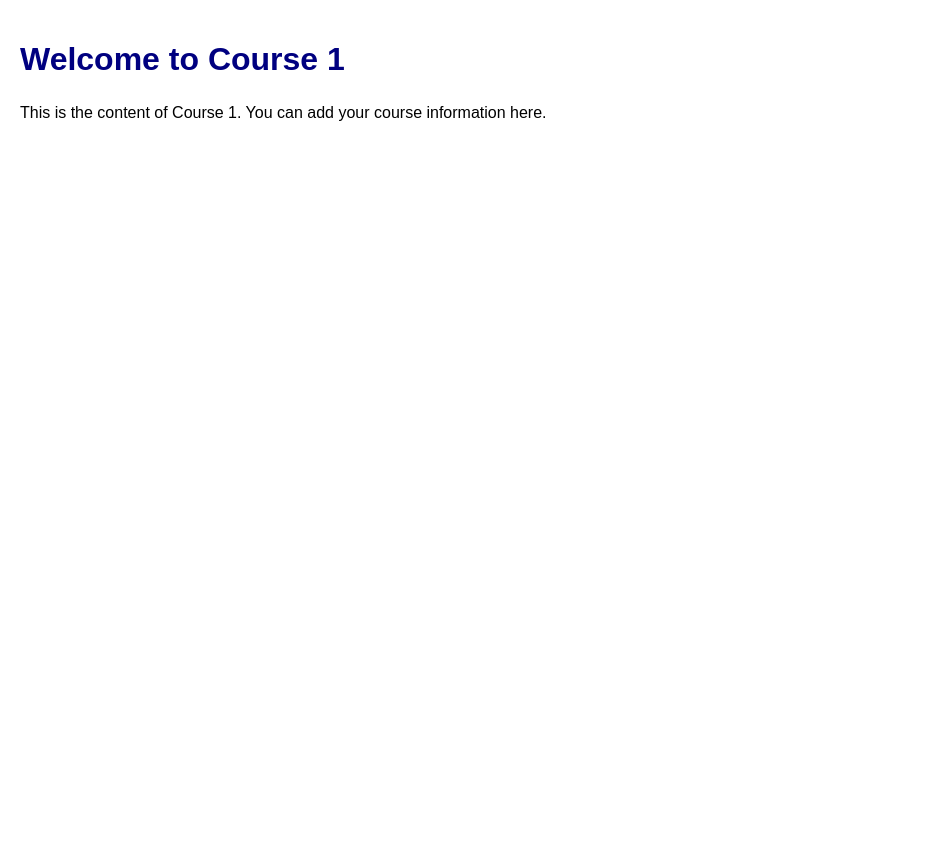
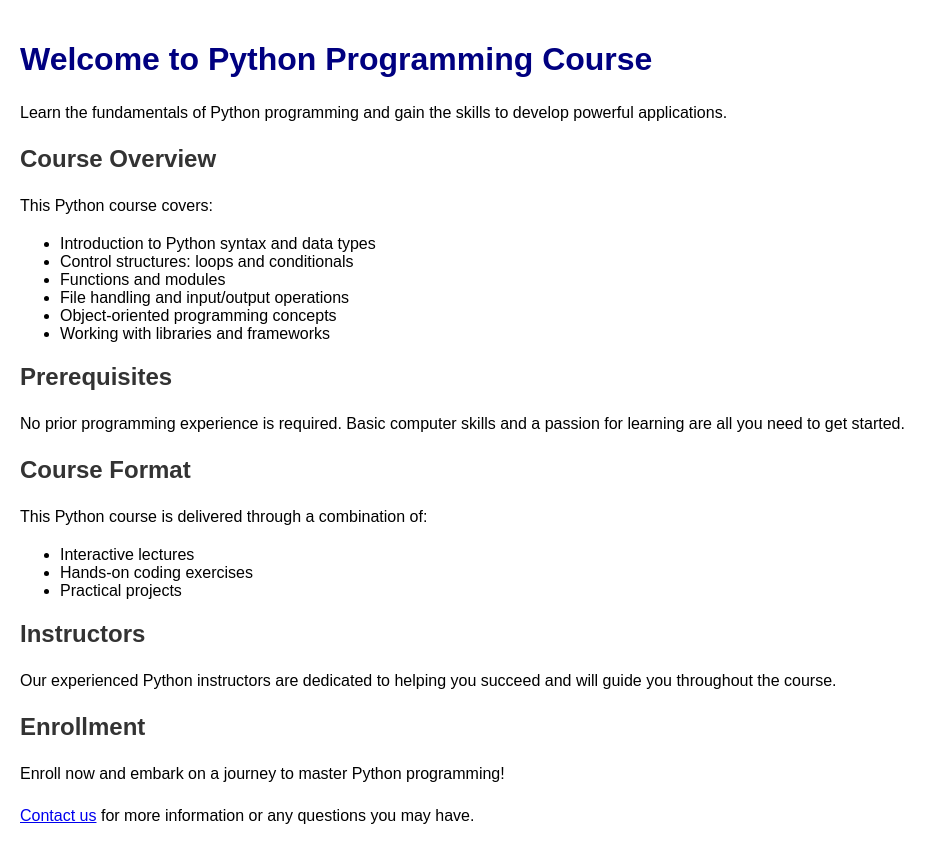
Before and after one commit to nfinityinfotech/nfinityinfotech, a plain HTML site: page course1.html in a window 1280 px wide. Shown: the whole page, without its empty margins (0-943 px from the left). Before the commit the page ends 800 px from the top, so only its background shows below. Drawn offline with Linux system fonts and the light colour scheme.

Commit message:
Update course1.html

```diff
--- a/course1.html
+++ b/course1.html
@@ -3,7 +3,7 @@
 <head>
     <meta charset="UTF-8">
     <meta name="viewport" content="width=device-width, initial-scale=1.0">
-    <title>Course 1</title>
+    <title>Python Course</title>
     <style>
         body {
             font-family: Arial, sans-serif;
@@ -13,13 +13,46 @@
         h1 {
             color: #000080; /* Navy blue color */
         }
+        h2 {
+            color: #333; /* Dark gray color */
+        }
         p {
             line-height: 1.6;
         }
     </style>
 </head>
 <body>
-    <h1>Welcome to Course 1</h1>
-    <p>This is the content of Course 1. You can add your course information here.</p>
+    <h1>Welcome to Python Programming Course</h1>
+    <p>Learn the fundamentals of Python programming and gain the skills to develop powerful applications.</p>
+
+    <h2>Course Overview</h2>
+    <p>This Python course covers:</p>
+    <ul>
+        <li>Introduction to Python syntax and data types</li>
+        <li>Control structures: loops and conditionals</li>
+        <li>Functions and modules</li>
+        <li>File handling and input/output operations</li>
+        <li>Object-oriented programming concepts</li>
+        <li>Working with libraries and frameworks</li>
+    </ul>
+
+    <h2>Prerequisites</h2>
+    <p>No prior programming experience is required. Basic computer skills and a passion for learning are all you need to get started.</p>
+
+    <h2>Course Format</h2>
+    <p>This Python course is delivered through a combination of:</p>
+    <ul>
+        <li>Interactive lectures</li>
+        <li>Hands-on coding exercises</li>
+        <li>Practical projects</li>
+    </ul>
+
+    <h2>Instructors</h2>
+    <p>Our experienced Python instructors are dedicated to helping you succeed and will guide you throughout the course.</p>
+
+    <h2>Enrollment</h2>
+    <p>Enroll now and embark on a journey to master Python programming!</p>
+
+    <p><a href="contact.html">Contact us</a> for more information or any questions you may have.</p>
 </body>
 </html>
```
